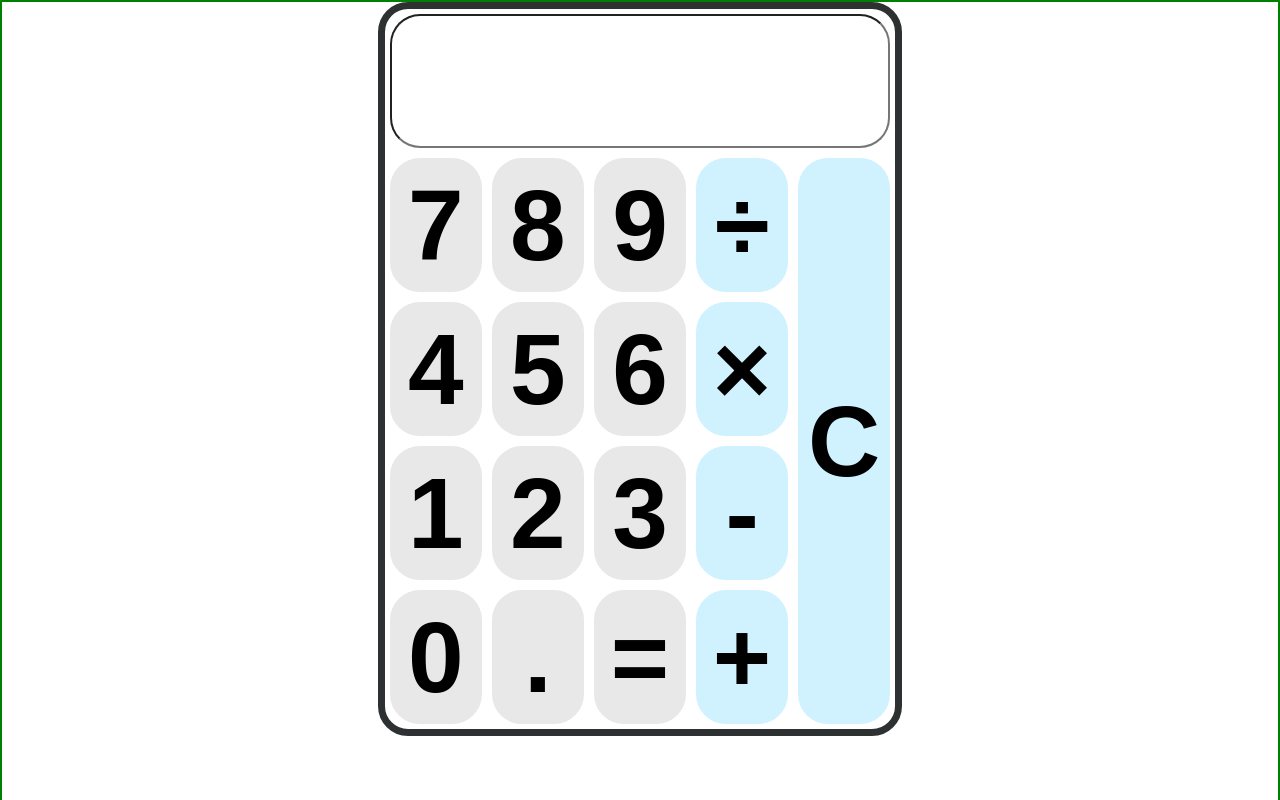
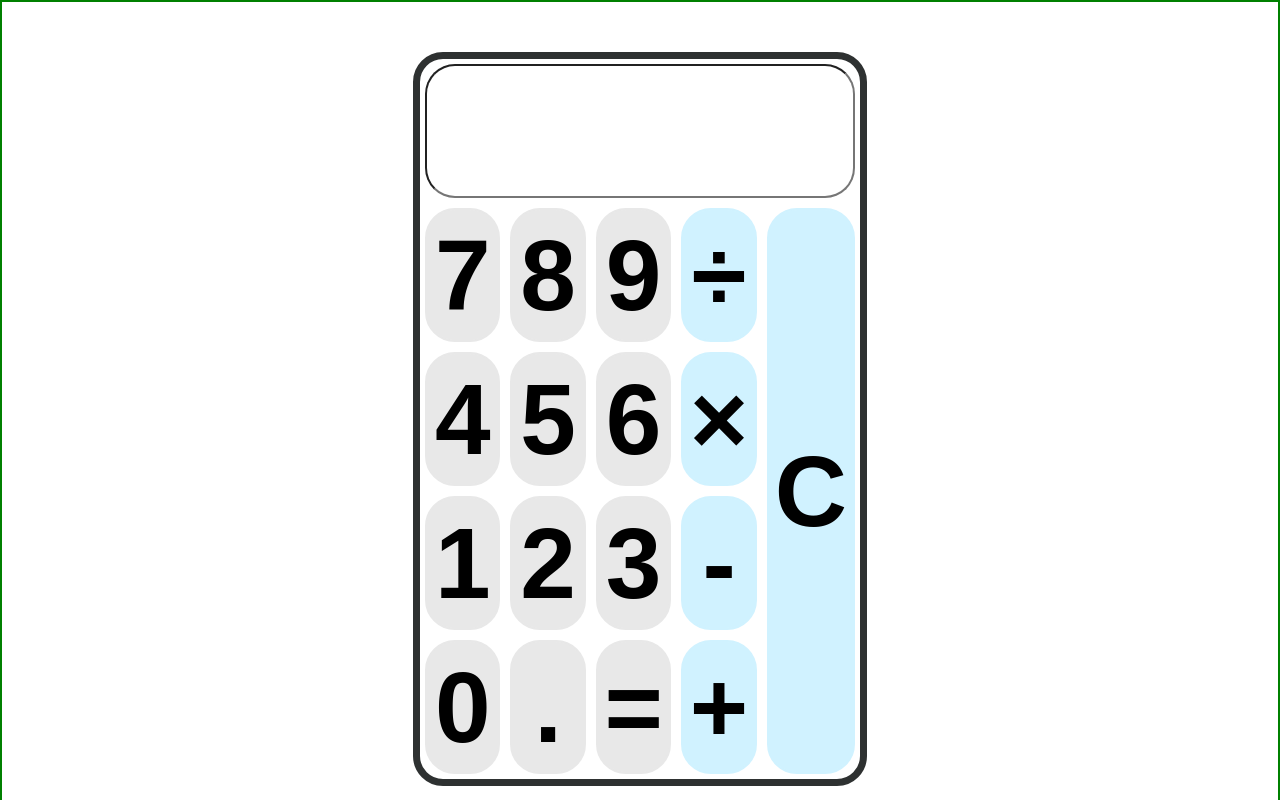
Before and after one commit to VadimSchmitz/react-calculator, a React (Create React App) app: page / in a window 1280 px wide. Built offline with nearby package versions, Linux system fonts and the light colour scheme.

Commit message:
Update index.css

```diff
--- a/src/index.css
+++ b/src/index.css
@@ -59,8 +59,13 @@ html, body, #root, .App {
   margin: 5px;
 }
 
+.calculator-input{
+  font-size: 40px;
+}
+
 .body {
   border: solid 2px green;
+    padding: 50px;
     height: 100%;
     display: flex;
     justify-content: center;
```
